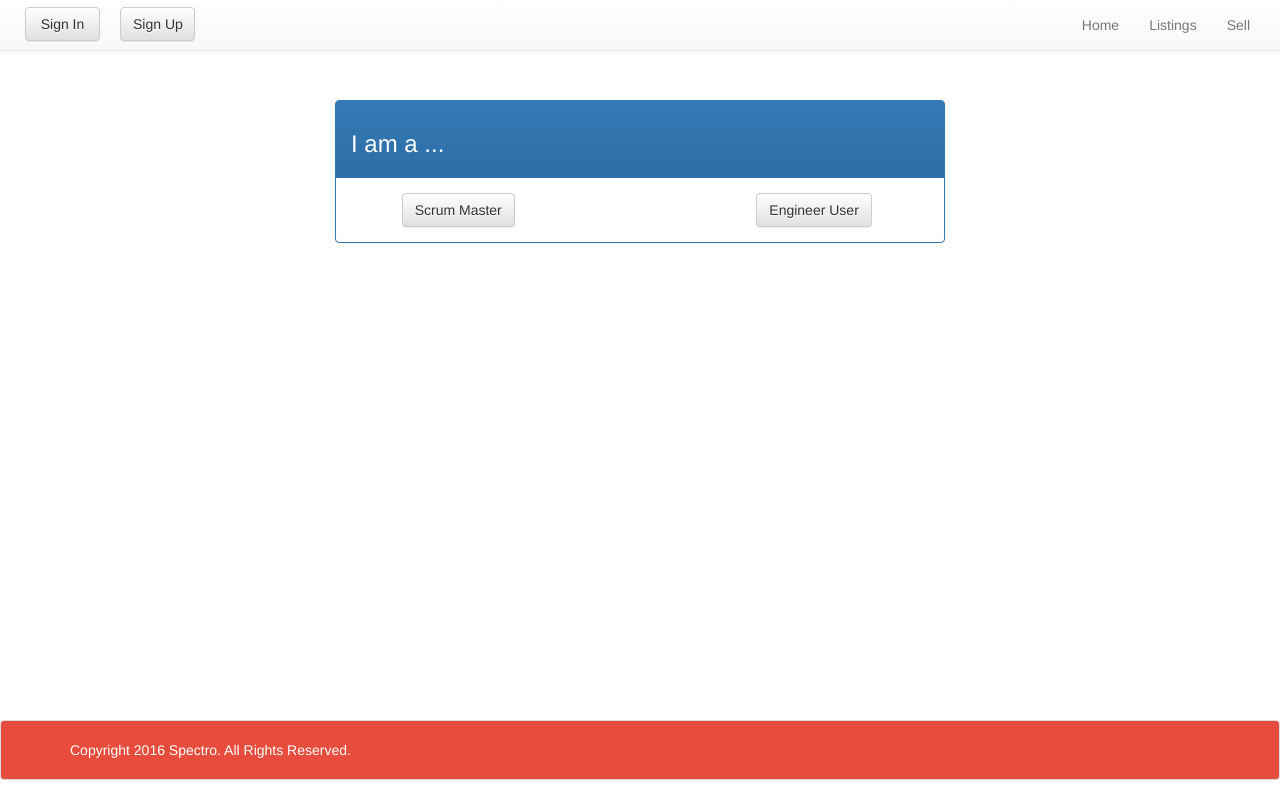
After one commit to zeyuhao/Spectro, a PHP site: page /account-type.php in a window 1280 px wide. The commit adds this page. Run offline with PHP 8.4, Linux system fonts and the light colour scheme; data comes from the database, SQL or seed files in the repository; some libraries are stand-ins or nearby versions.

Commit message:
Added account-type page after redirect from signup page

```diff
--- /dev/null
+++ b/account-type.php
@@ -0,0 +1,62 @@
+<?php
+session_start();
+if (isset($_SESSION['account_created'])) {
+	header('Location: index.php');
+}
+include 'config/setup.php';
+$pageid = 8;
+// If user submits form
+if (isset($_POST['submitted_master']) == 1) {
+	$type = "master";
+	$q = "UPDATE users SET account_type='$type' WHERE email='$user[email]'";
+	$r = mysqli_query($dbc, $q);
+	if ($r) {
+		$_SESSION['account_created'] = true;
+		header('Location: account-type.php');
+	} else $message = '<p>Your account could not be added because: '.mysqli_error($dbc).'</p>';
+} else if (isset($_POST['submitted_engineer']) == 1) {
+	$type = "engineer";
+	$q = "UPDATE users SET account_type='$type' WHERE email='$user[email]'";
+	$r = mysqli_query($dbc, $q);
+	if ($r) {
+		$_SESSION['account_created'] = true;
+		header('Location: account-type.php');
+	} else $message = '<p>Your account could not be added because: '.mysqli_error($dbc).'</p>';
+}
+?>
+<!DOCTYPE html>
+<html>
+	<head>
+		<?php include 'template/default_head.php'; ?>
+	</head>
+	<body>
+		<?php include 'template/navigation.php'; ?><!--Navigation here -->
+		<!-- Page form created here -->
+		<div class="container-fluid">
+			<div class="row">
+				<div class="col-md-6 col-md-offset-3">
+					<div class="panel panel-primary">
+						<div class="panel-heading"><h3>I am a ...</h3></div><!-- END Panel Heading -->
+						<div class ="panel-body">
+							<div class="row">
+								<div class="col-md-2 col-md-offset-1">
+									<form action="" method="post" role="form">
+										<button type="submit" class="btn btn-default">Scrum Master</button>
+										<input type="hidden" name="submitted_master" value="1">
+									</form><!-- End Scrum Master form -->
+								</div><!-- End Scrum Master div -->
+								<div class="col-md-2 col-md-offset-5">
+									<form action="" method="post" role="form">
+										<button type="submit" class="btn btn-default">Engineer User</button>
+										<input type="hidden" name="submitted_engineer" value="1">
+									</form><!-- End Scrum Master form -->
+								</div><!-- End Scrum Master div -->
+							</div><!-- End Button row -->
+						</div><!-- End panel-body -->
+					</div><!-- End panel -->
+				</div><!-- End col-md-6 col-md-offset-3 -->
+			</div><!-- End row -->
+		</div><!-- End container-fluid -->
+		<?php include 'template/footer.php'; ?> <!-- Footer is here -->
+	</body>
+</html>
--- a/config/connection.php
+++ b/config/connection.php
@@ -1,5 +1,5 @@
 <?php
 
 # Database Connection Here:
-$dbc = mysqli_connect('localhost', 'zeyu', 'password', 'uMarket') OR die('could not connect because: '.mysqli_connect_error());
+$dbc = mysqli_connect('localhost', 'zeyu', 'password', 'spectro') OR die('could not connect because: '.mysqli_connect_error());
 ?>
--- a/config/variables.php
+++ b/config/variables.php
@@ -2,7 +2,7 @@
 # Global Variables Setup
 
 // Title:
-$site_title = 'uMarket';
+$site_title = 'Spectro';
 
 // Each school will have it's own email domain
 $school_domain = "jhu.edu";
--- a/login.php
+++ b/login.php
@@ -3,10 +3,10 @@
 session_start();
 // Redirect user to homepage if already logged in
 if(isset($_SESSION['username'])) {
-	header('Location: index.php');
+	header('Location: account-listings.php');
 }
 include 'config/setup.php';
-$pageid = 3;
+$pageid = 1;
 # Check if password and email entered in form match an entry from database
 if($_POST) {
 	$q = "SELECT * FROM users WHERE email = '$_POST[email]' AND password = SHA1('$_POST[password]')";
--- a/sell.php
+++ b/sell.php
@@ -3,7 +3,7 @@
 # Start the session:
 session_start();
 if(!isset($_SESSION['username'])) {
-	header('Location: login.php?page=3');
+	header('Location: login.php');
 }
 include 'config/setup.php';
 $pageid = 6;
--- a/signup.php
+++ b/signup.php
@@ -13,15 +13,14 @@ if (isset($_POST['submitted']) == 1) {
 	$email = trim(mysqli_real_escape_string($dbc, $_POST['email']));
 	$password = SHA1(mysqli_real_escape_string($dbc, $_POST['password']));
 	// If email is a valid jhu.edu address and doesn't already exist in database
-	if (validate_email_format($email, $school_domain)) {
 	if (validate_email_unique($email, $dbc)) {
 		$q = "INSERT INTO users (first, last, email, password) VALUES ('$first', '$last', '$email', '$password')";
 		$r = mysqli_query($dbc, $q);
 		if ($r) {
-				$message = '<p>Please verify your email to complete the last step in account creation!</p>';
+			$_SESSION['username'] = $email;
+			header('Location: account-type.php');
 		} else $message = '<p>Your account could not be added because: '.mysqli_error($dbc).'</p>';
 	} else $message = '<p>This email has already been registered to previous account</p>';
-	} else $message = '<p>A valid ' . $school_domain . ' email is required to register for an account</p>';
 }
 ?>
 <!DOCTYPE html>
--- a/template/footer.php
+++ b/template/footer.php
@@ -1,5 +1,5 @@
 <div class="well well-footer">
 	<div class="container">
-		Copyright 2016 uMarket TM. All Rights Reserved.
+		Copyright 2016 Spectro. All Rights Reserved.
 	</div><!-- End container-fluid -->
 </div><!-- END well-footer -->
--- a/template/navigation.php
+++ b/template/navigation.php
@@ -1,13 +1,12 @@
 <nav class="navbar navbar-default navbar-fixed-top" role="navigation"><!-- START MAIN NAVIGATION -->
 	<div class="container-fluid">
-		<ul class="nav navbar-nav">
+		<ul class="nav navbar-nav pull-right">
 			<!-- Navbar highlighting is done here -->
 			<li <?php if($pageid == '1') { echo ' class="active"'; } ?> ><a href='index.php'>Home</a></li>
 			<li <?php if($pageid == '2') { echo ' class="active"'; } ?> ><a href='listings.php'>Listings</a></li>
 			<li <?php if($pageid == '6') { echo ' class="active"'; } ?> ><a href='sell.php'>Sell</a></li>
-		</ul>
-		<div class="pull-right">
-			<ul class="nav navbar-nav">
+		</ul><!-- END navbar-nav pull-right -->
+		<ul class="nav navbar-nav pull-left">
 			<?php if (!isset($_SESSION['username'])) { ?>
 			<li>
 				<button onclick="location.href='login.php';" type="button"
@@ -18,16 +17,15 @@
 					class="btn btn-default navbar-btn general-btn">Sign Up</button>
 			</li>
 			<?php } else { ?>
-				<button type="button" class="btn btn-default btn-sm navbar-btn dropdown-toggle" id="account-btn" data-toggle="dropdown"
-					aria-haspopup="true" aria-expanded="false"> Welcome, <?php echo $user['fullname']." "; ?><span class="caret"></span>
+			<button type="button" class="btn btn-default btn-sm navbar-btn dropdown-toggle" id="account-btn" data-toggle="dropdown">
+				Welcome, <?php echo $user['fullname']." "; ?><span class="caret"></span>
 			</button>
-				<ul class="dropdown-menu dropdown-menu-right">
+			<ul class="dropdown-menu">
 				<li><a href="account-listings.php">Your Listings</a></li>
 				<li><a href="account-settings.php">Your Account</a></li>
 				<li><a href="logout.php">Logout</a></li>
 			</ul>
 			<?php } ?>
-			</ul>
-		</div>
-	</div>
+		</ul><!-- navbar-nav pull-left -->
+	</div><!-- END container-fluid -->
 </nav><!-- END MAIN NAVIGATION -->
```
Also changed, not shown: index.php (+3 -13 lines). Lines whose indentation alone changed are shown as unchanged.
